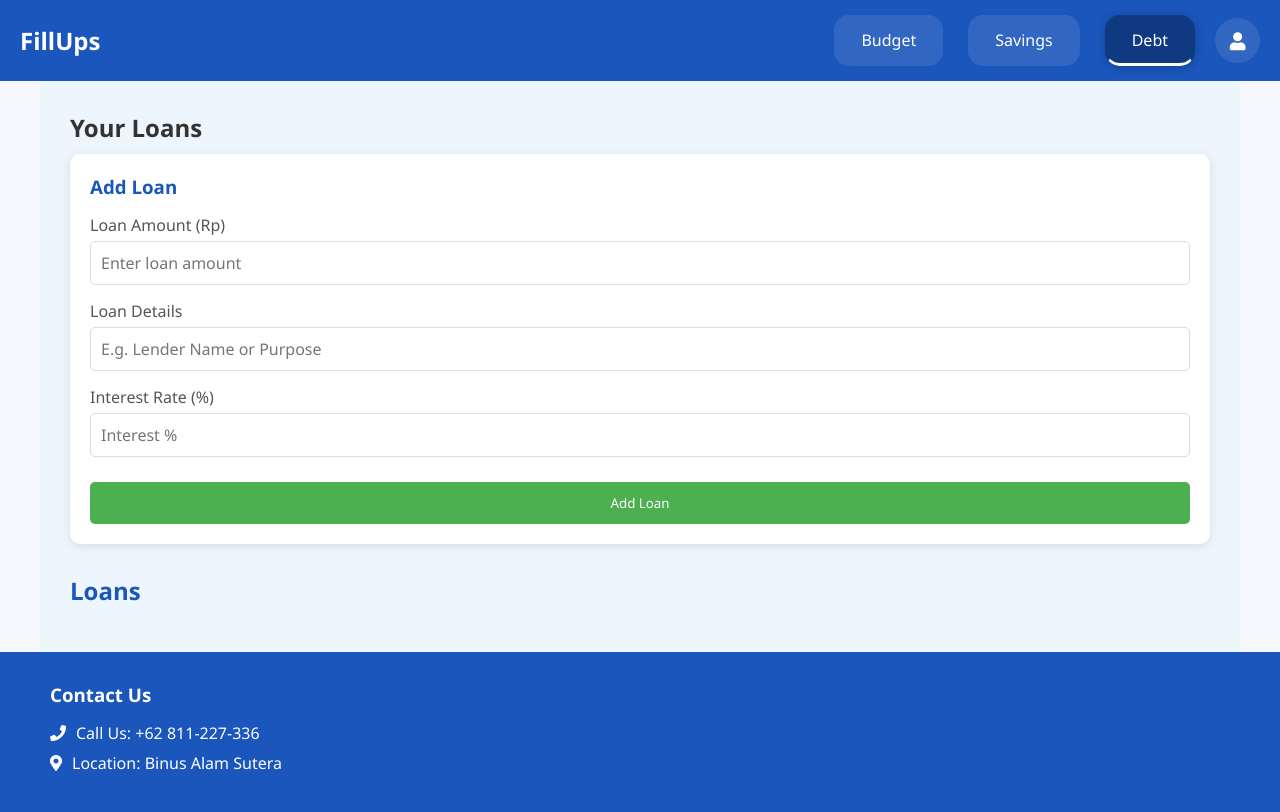
After one commit to DivenDechal/ChiCom-Fillows, a Flask app: page /debts in a window 1280 px wide. The commit adds this page. Run offline with Flask 3, Linux system fonts and the light colour scheme.

Commit message:
Debts HTML

```diff
--- a/routes.py
+++ b/routes.py
@@ -21,6 +21,10 @@ def signup():
 @BP.route('/budget')
 def budget():
     return render_template('budget.html')
+
+@BP.route('/debts')
+def debts():
+    return render_template('debts.html')
 
 @BP.route('/saving')
 def saving():
--- /dev/null
+++ b/static/debts.css
@@ -0,0 +1,317 @@
+/*
+   Savings Tracker Styles
+   Fillow Application
+   Filename: saving.css
+*/
+
+* {
+    margin: 0;
+    padding: 0;
+    box-sizing: border-box;
+    font-family: 'Segoe UI', Tahoma, Geneva, Verdana, sans-serif;
+}
+
+body {
+    background-color: #f5f8fc;
+    color: #333;
+}
+
+.container {
+    width: 100%;
+    margin: 0;
+    padding: 0;
+    box-shadow: 0 0 20px rgba(0, 0, 0, 0.1);
+    display: flex;
+    flex-direction: column;
+    min-height: 100vh;
+}
+
+/* Header Styles */
+header {
+    background-color: #1a56bb;
+    color: white;
+    padding: 15px 20px;
+    display: flex;
+    justify-content: space-between;
+    align-items: center;
+}
+
+.logo {
+    font-size: 24px;
+    font-weight: bold;
+    color: white;
+    text-decoration: none;
+}
+
+nav {
+    display: flex;
+    margin-left: auto;
+    margin-right: 20px;
+    gap: 25px; /* Increased spacing between buttons */
+}
+
+nav a {
+    color: white;
+    text-decoration: none;
+    padding: 12px 25px; /* Increased padding for better button appearance */
+    font-weight: 500;
+    transition: all 0.3s ease;
+    border-radius: 15px; /* Added curved edges */
+    background-color: rgba(255, 255, 255, 0.1); /* Subtle background for all buttons */
+    border: 2px solid transparent; /* For smooth hover transition */
+}
+
+nav a.active {
+    background-color: #0f3a82;
+    border-bottom: 3px solid #ffffff;
+    border-radius: 15px; /* Keep curved edges for active state */
+    box-shadow: 0 2px 8px rgba(0, 0, 0, 0.2); /* Add subtle shadow for active button */
+}
+
+nav a:hover:not(.active) {
+    background-color: #0f3a82;
+    border-radius: 15px; /* Curved edges on hover */
+    transform: translateY(-2px); /* Slight lift effect on hover */
+    box-shadow: 0 4px 12px rgba(0, 0, 0, 0.15); /* Shadow on hover */
+}
+
+.account-icon {
+    background-color: rgba(255, 255, 255, 0.1);
+    color: white;
+    border: none;
+    padding: 12px;
+    border-radius: 50%; /* Make it circular */
+    cursor: pointer;
+    font-weight: 500;
+    transition: all 0.3s ease;
+    width: 45px;
+    height: 45px;
+    display: flex;
+    align-items: center;
+    justify-content: center;
+    font-size: 18px;
+}
+
+.account-icon:hover {
+    background-color: #0f3a82;
+    transform: translateY(-2px); /* Slight lift effect */
+    box-shadow: 0 4px 12px rgba(0, 0, 0, 0.2);
+}
+
+/* Content Area Styles */
+.content {
+    padding: 30px;
+    background-color: #edf5fd;
+    flex-grow: 1;
+    max-width: 1200px;
+    margin: 0 auto;
+    width: 100%;
+}
+
+.savings-title {
+    font-size: 24px;
+    margin-bottom: 10px;
+    color: #333;
+}
+
+.savings-amount {
+    font-size: 36px;
+    font-weight: bold;
+    margin-bottom: 40px;
+    color: #4CAF50;
+}
+
+#savingsGoal {
+    color: #1a56bb;
+    font-weight: normal;
+}
+
+/* Transaction Form Styles */
+.transaction-form {
+    background-color: white;
+    padding: 20px;
+    border-radius: 10px;
+    box-shadow: 0 2px 10px rgba(0, 0, 0, 0.1);
+    margin-bottom: 30px;
+}
+
+.transaction-form h3 {
+    margin-bottom: 15px;
+    color: #1a56bb;
+}
+
+.form-group {
+    margin-bottom: 15px;
+}
+
+.form-group label {
+    display: block;
+    margin-bottom: 5px;
+    font-weight: 500;
+    color: #555;
+}
+
+.form-group select,
+.form-group input {
+    width: 100%;
+    padding: 10px;
+    border: 1px solid #ddd;
+    border-radius: 5px;
+    font-size: 16px;
+}
+
+.submit-btn {
+    background-color: #4CAF50;
+    color: white;
+    border: none;
+    padding: 12px 20px;
+    border-radius: 5px;
+    cursor: pointer;
+    font-weight: 500;
+    transition: all 0.3s ease;
+    width: 100%;
+    margin-top: 10px;
+}
+
+.submit-btn:hover {
+    background-color: #45a049;
+}
+
+/* Transaction Section Styles */
+.transaction-section h2 {
+    margin-bottom: 15px;
+    color: #1a56bb;
+}
+
+.transaction-list {
+    background-color: white;
+    border-radius: 10px;
+    overflow: hidden;
+    box-shadow: 0 2px 10px rgba(0, 0, 0, 0.1);
+}
+
+.transaction-item {
+    padding: 15px 20px;
+    border-bottom: 1px solid #eee;
+    display: flex;
+    justify-content: space-between;
+    align-items: center;
+    transition: background-color 0.3s ease;
+}
+
+.transaction-item:last-child {
+    border-bottom: none;
+}
+
+.transaction-item:hover {
+    background-color: #f9f9f9;
+}
+
+.transaction-category {
+    font-weight: 500;
+    margin-bottom: 3px;
+}
+
+.transaction-amount {
+    font-weight: 600;
+}
+
+.income .transaction-amount {
+    color: #4CAF50;
+}
+
+.expense .transaction-amount {
+    color: #F44336;
+}
+
+.loan-calc-anim {
+    overflow: hidden;
+    max-height: 0;
+    opacity: 0;
+    transition: max-height 0.4s cubic-bezier(.4,0,.2,1), opacity 0.3s;
+    margin-top: 0;
+    padding-left: 20px;
+}
+
+.loan-calc-anim.open {
+    max-height: 140px;
+    opacity: 1;
+    margin-top: 16px;
+}
+
+.loan-calc-anim .loan-calc-content {
+    display: flex;
+    align-items: center;
+    gap: 12px;
+    margin-bottom: 7px;
+}
+
+.loan-calc-anim .monthly-result {
+    margin-top: 10px;
+    font-weight: 500;
+    color: #1a56bb;
+}
+
+@media (max-width: 600px) {
+    .loan-calc-anim .loan-calc-content {
+        flex-direction: column;
+        align-items: flex-start;
+    }
+}
+
+
+
+/* Footer Styles */
+footer {
+    background-color: #1a56bb;
+    color: white;
+    padding: 30px 50px;
+    margin-top: auto;
+}
+
+.footer-content {
+    max-width: 1200px;
+    margin: 0 ;
+
+}
+
+.footer-content h3 {
+    margin-bottom: 15px;
+}
+
+.contact-info p {
+    margin: 8px 0;
+    display: flex;
+    align-items: center;
+}
+
+.contact-info i {
+    margin-right: 10px;
+}
+
+/* Responsive Styles */
+@media (max-width: 768px) {
+    header {
+        flex-direction: column;
+        padding: 15px;
+    }
+
+    nav {
+        margin: 15px 0;
+        width: 100%;
+        justify-content: center;
+        gap: 15px; /* Reduced gap for mobile */
+    }
+
+    nav a {
+        padding: 10px 20px; /* Adjusted padding for mobile */
+    }
+
+    .savings-amount {
+        font-size: 28px;
+    }
+
+    .content {
+        padding: 15px;
+    }
+}
--- /dev/null
+++ b/static/debts.js
@@ -0,0 +1,90 @@
+document.addEventListener('DOMContentLoaded', function() {
+    let loanData = {
+        loans: []
+    };
+
+    function formatCurrency(amount) {
+        return 'Rp ' + amount.toLocaleString('id-ID', {
+            minimumFractionDigits: 2,
+            maximumFractionDigits: 2
+        });
+    }
+
+    function createLoanElement(loan, index) {
+        const loanItem = document.createElement('div');
+        loanItem.className = "transaction-item expense";
+        loanItem.innerHTML = `
+            <div class="transaction-details" style="display: flex; flex-direction: column;">
+                <div>
+                    <div class="transaction-category">${loan.details}</div>
+                    <div class="loan-details">${formatCurrency(loan.amount)} (${loan.interest}% interest)</div>
+                    <button class="submit-btn" style="width:auto; padding:6px 12px; font-size:14px; margin-top:8px;" data-index="${index}">Calculate</button>
+                </div>
+                <div class="loan-calc-anim">
+                    <div class="loan-calc-content">
+                        <label>Months to pay:
+                            <input type="number" class="months-input" min="1" value="12" style="width:60px; margin-left:10px;">
+                        </label>
+                        <button class="submit-btn calc-monthly-btn" style="width:auto; padding:4px 10px; font-size:13px; margin-left:8px;">Calculate Monthly</button>
+                    </div>
+                    <div class="monthly-result"></div>
+                </div>
+            </div>
+        `;
+        return loanItem;
+    }
+
+
+    function updateLoanList() {
+        const loanList = document.getElementById('loanList');
+        loanList.innerHTML = '';
+        loanData.loans.forEach((loan, idx) => {
+            const el = createLoanElement(loan, idx);
+            loanList.appendChild(el);
+        });
+
+        // Accordion Animation logic
+        document.querySelectorAll('.submit-btn[data-index]').forEach(btn => {
+            btn.addEventListener('click', function() {
+                const loanItem = this.closest('.transaction-item');
+                const calcDiv = loanItem.querySelector('.loan-calc-anim');
+                // Close others if you want only one open at a time (optional)
+                document.querySelectorAll('.loan-calc-anim.open').forEach(openDiv => {
+                    if (openDiv !== calcDiv) openDiv.classList.remove('open');
+                });
+                // Toggle current
+                calcDiv.classList.toggle('open');
+            });
+        });
+
+        document.querySelectorAll('.calc-monthly-btn').forEach(btn => {
+            btn.addEventListener('click', function() {
+                const loanItem = this.closest('.transaction-item');
+                const idx = Array.from(loanItem.parentNode.children).indexOf(loanItem);
+                const loan = loanData.loans[idx];
+                const monthsInput = loanItem.querySelector('.months-input');
+                const months = parseInt(monthsInput.value) || 1;
+                const totalAmount = loan.amount + (loan.amount * loan.interest / 100);
+                const perMonth = totalAmount / months;
+                loanItem.querySelector('.monthly-result').textContent =
+                    `Total: ${formatCurrency(totalAmount)} | Per Month: ${formatCurrency(perMonth)}`;
+            });
+        });
+    }
+
+    document.getElementById('loanForm').addEventListener('submit', function(e) {
+        e.preventDefault();
+        const amount = parseFloat(document.getElementById('loanAmount').value);
+        const details = document.getElementById('loanDetails').value;
+        const interest = parseFloat(document.getElementById('interestRate').value);
+        if (isNaN(amount) || amount <= 0 || isNaN(interest) || interest < 0 || details.trim() === '') {
+            alert('Please enter valid loan details.');
+            return;
+        }
+        loanData.loans.push({ amount, details, interest });
+        updateLoanList();
+        this.reset();
+    });
+
+    updateLoanList();
+});
--- a/templates/budget.html
+++ b/templates/budget.html
@@ -14,7 +14,7 @@
             <nav>
                 <a href="/budget" class="active">Budget</a>
                 <a href="/saving">Savings</a>
-                <a href="debt.html">Debt</a>
+                <a href="/debts">Debt</a>
             </nav>
             <a href="/account" class="account-icon" title="Account">
                 <i class="fas fa-user"></i>
--- /dev/null
+++ b/templates/debts.html
@@ -0,0 +1,66 @@
+<!DOCTYPE html>
+<html lang="en">
+<head>
+    <meta charset="UTF-8">
+    <meta name="viewport" content="width=device-width, initial-scale=1.0">
+    <title>Fillow - Loans Tracker</title>
+    <link rel="stylesheet" href="/static/debts.css">
+    <link rel="stylesheet" href="https://cdnjs.cloudflare.com/ajax/libs/font-awesome/5.15.4/css/all.min.css">
+</head>
+<body>
+    <div class="container">
+        <header>
+            <a href="/" class="logo">FillUps</a>
+            <nav>
+                <a href="/budget">Budget</a>
+                <a href="/saving">Savings</a>
+                <a href="/debts" class="active">Debt</a>
+            </nav>
+            <a href="/account" class="account-icon" title="Account">
+                <i class="fas fa-user"></i>
+            </a>
+        </header>
+
+        <div class="content">
+            <h1 class="savings-title">Your Loans</h1>
+            <div class="transaction-form">
+                <h3>Add Loan</h3>
+                <form id="loanForm">
+                    <div class="form-group">
+                        <label for="loanAmount">Loan Amount (Rp)</label>
+                        <input type="number" id="loanAmount" placeholder="Enter loan amount" required min="1">
+                    </div>
+                    <div class="form-group">
+                        <label for="loanDetails">Loan Details</label>
+                        <input type="text" id="loanDetails" placeholder="E.g. Lender Name or Purpose" required>
+                    </div>
+                    <div class="form-group">
+                        <label for="interestRate">Interest Rate (%)</label>
+                        <input type="number" id="interestRate" placeholder="Interest %" required min="0" max="100">
+                    </div>
+                    <button type="submit" class="submit-btn">Add Loan</button>
+                </form>
+            </div>
+
+            <div class="transaction-section">
+                <h2>Loans</h2>
+                <div class="transaction-list" id="loanList">
+                    <!-- Loan items will appear here -->
+                </div>
+            </div>
+        </div>
+
+        <footer>
+            <div class="footer-content">
+                <h3>Contact Us</h3>
+                <div class="contact-info">
+                    <p><i class="fas fa-phone"></i> Call Us: +62 811-227-336</p>
+                    <p><i class="fas fa-map-marker-alt"></i> Location: Binus Alam Sutera</p>
+                </div>
+            </div>
+        </footer>
+    </div>
+
+    <script src="/static/debts.js"></script>
+</body>
+</html>
--- a/templates/savings.html
+++ b/templates/savings.html
@@ -14,7 +14,7 @@
             <nav>
                 <a href="/budget">Budget</a>
                 <a href="/saving" class="active">Savings</a>
-                <a href="debt.html">Debt</a>
+                <a href="/debts">Debt</a>
             </nav>
             <a href="/account" class="account-icon" title="Account">
                 <i class="fas fa-user"></i>
```
